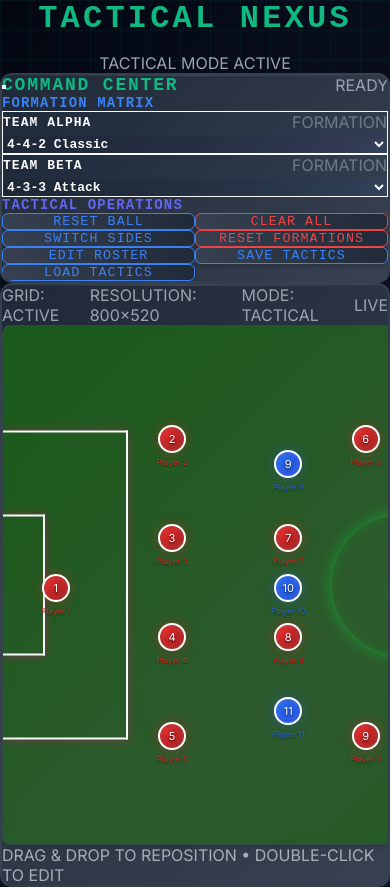
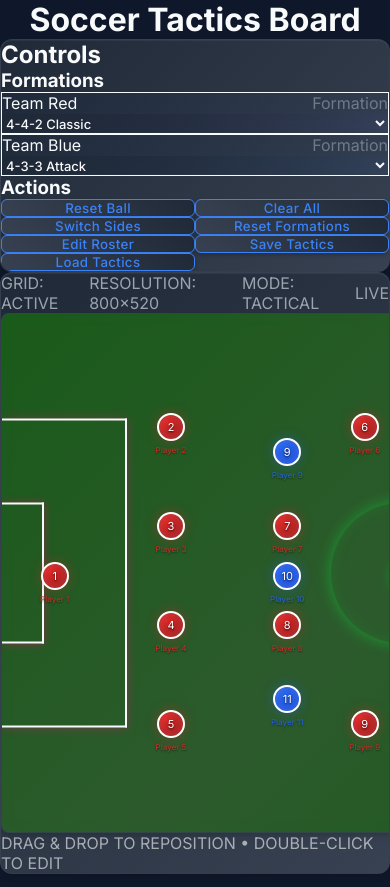
Before and after one commit to kaimrdth/Football-Board, a React (Vite) app: page / in a window 390 px wide. Built offline with nearby package versions, Linux system fonts and the light colour scheme.

Commit message:
update: 2025-08-04 12:49

```diff
--- a/src/App.tsx
+++ b/src/App.tsx
@@ -10,47 +10,17 @@ function App() {
 
   return (
     <div className="min-h-screen p-6 relative">
-      {/* Animated background elements */}
-      <div className="fixed top-0 left-0 w-full h-full pointer-events-none z-0">
-        <div className="absolute top-1/4 left-1/4 w-2 h-2 bg-green-400 rounded-full animate-pulse opacity-30" />
-        <div className="absolute top-3/4 right-1/3 w-1 h-1 bg-cyan-400 rounded-full animate-pulse opacity-40" style={{ animationDelay: '1s' }} />
-        <div className="absolute top-1/2 right-1/4 w-1.5 h-1.5 bg-pink-400 rounded-full animate-pulse opacity-25" style={{ animationDelay: '2s' }} />
-      </div>
 
       <div className="max-w-7xl mx-auto relative z-10">
         {/* Title header */}
         <div className="text-center mb-8 relative">
           <div className="inline-block relative">
-            <h1
-              style={{
-                color: 'var(--primary-accent)',
-                fontSize: '32px',
-                fontWeight: '700',
-                letterSpacing: '0.1em',
-                fontFamily: 'Orbitron, monospace',
-                textTransform: 'uppercase',
-                marginBottom: '12px'
-              }}
-            >
-              TACTICAL NEXUS
+            <h1 className="text-3xl font-bold text-green-600 mb-3">
+              Soccer Tactics Board
             </h1>
 
-            {/* Simple underline */}
-            <div className="flex justify-center mt-3">
-              <div
-                className="h-0.5 bg-gradient-to-r from-blue-400 to-green-400"
-                style={{ width: '80px' }}
-              />
-            </div>
           </div>
 
-          {/* Simple status indicator */}
-          <div className="flex justify-center mt-4 text-xs font-mono">
-            <div className="flex items-center gap-2">
-              <div className="w-1.5 h-1.5 bg-green-400 rounded-full" />
-              <span style={{ color: 'var(--text-secondary)' }}>TACTICAL MODE ACTIVE</span>
-            </div>
-          </div>
         </div>
 
         <DragContext>
--- a/src/components/Controls.tsx
+++ b/src/components/Controls.tsx
@@ -51,50 +51,18 @@ const Controls = React.memo(() => {
 
   return (
     <div className="neo-brutalist-panel p-6 mb-6">
-      {/* Header with animated elements */}
-      <div className="flex items-center justify-between mb-6">
-        <div className="flex items-center gap-4">
-          <div className="w-8 h-8 relative">
-            <div className="absolute inset-0 border-2 border-cyan-400 animate-spin" style={{ clipPath: 'polygon(0 0, 100% 0, 100% 50%, 0 50%)' }} />
-            <div className="absolute inset-0 border-2 border-pink-400 animate-spin" style={{ clipPath: 'polygon(0 50%, 100% 50%, 100% 100%, 0 100%)', animationDirection: 'reverse', animationDelay: '0.5s' }} />
-          </div>
-          <h2 className="" style={{
-            color: 'var(--primary-accent)',
-            fontSize: '18px',
-            fontWeight: '700',
-            letterSpacing: '0.1em',
-            fontFamily: 'Orbitron, monospace',
-            textTransform: 'uppercase'
-          }}>
-            COMMAND CENTER
-          </h2>
-        </div>
-
-        {/* Status indicators */}
-        <div className="flex items-center gap-3 text-xs font-mono">
-          <div className="flex items-center gap-1">
-            <div className="w-1.5 h-1.5 bg-green-400 rounded-full animate-pulse" />
-            <span style={{ color: 'var(--text-secondary)' }}>READY</span>
-          </div>
-        </div>
+      <div className="mb-6">
+        <h2 className="text-lg font-semibold text-green-600 mb-4">
+          Controls
+        </h2>
       </div>
 
       <div className="grid grid-cols-1 lg:grid-cols-2 gap-6">
         {/* Formation Controls */}
         <div className="space-y-4">
-          <div className="flex items-center gap-3 mb-4">
-            <div className="w-0.5 h-6 bg-gradient-to-b from-cyan-400 to-pink-400" />
-            <h3 style={{
-              color: 'var(--accent-blue)',
-              fontWeight: '600',
-              fontSize: '14px',
-              textTransform: 'uppercase',
-              letterSpacing: '0.08em',
-              fontFamily: 'Orbitron, monospace'
-            }}>
-              FORMATION MATRIX
-            </h3>
-          </div>
+          <h3 className="text-sm font-medium text-blue-400 mb-4">
+            Formations
+          </h3>
 
           <div className="space-y-4">
             <FormationSelector team="red" onFormationChange={handleFormationChange} />
@@ -104,28 +72,18 @@ const Controls = React.memo(() => {
 
         {/* Action Controls */}
         <div className="space-y-4">
-          <div className="flex items-center gap-3 mb-4">
-            <div className="w-0.5 h-6 bg-gradient-to-b from-pink-400 to-green-400" />
-            <h3 style={{
-              color: 'var(--secondary-accent)',
-              fontWeight: '600',
-              fontSize: '14px',
-              textTransform: 'uppercase',
-              letterSpacing: '0.08em',
-              fontFamily: 'Orbitron, monospace'
-            }}>
-              TACTICAL OPERATIONS
-            </h3>
-          </div>
+          <h3 className="text-sm font-medium text-purple-400 mb-4">
+            Actions
+          </h3>
 
           <div className="grid grid-cols-2 gap-4">
-            <ControlButton onClick={resetBall}>RESET BALL</ControlButton>
-            <ControlButton onClick={clearAll}>CLEAR ALL</ControlButton>
-            <ControlButton onClick={switchSides}>SWITCH SIDES</ControlButton>
-            <ControlButton onClick={resetFormations}>RESET FORMATIONS</ControlButton>
-            <ControlButton onClick={handleOpenRoster}>EDIT ROSTER</ControlButton>
-            <ControlButton onClick={handleOpenSave}>SAVE TACTICS</ControlButton>
-            <ControlButton onClick={handleOpenLoad}>LOAD TACTICS</ControlButton>
+            <ControlButton onClick={resetBall}>Reset Ball</ControlButton>
+            <ControlButton onClick={clearAll}>Clear All</ControlButton>
+            <ControlButton onClick={switchSides}>Switch Sides</ControlButton>
+            <ControlButton onClick={resetFormations}>Reset Formations</ControlButton>
+            <ControlButton onClick={handleOpenRoster}>Edit Roster</ControlButton>
+            <ControlButton onClick={handleOpenSave}>Save Tactics</ControlButton>
+            <ControlButton onClick={handleOpenLoad}>Load Tactics</ControlButton>
           </div>
         </div>
       </div>
@@ -159,7 +117,7 @@ const FormationSelector = React.memo(({ team, onFormationChange }: FormationSele
   const formations: FormationType[] = ['4-4-2', '4-3-3', '3-5-2', '5-3-2', '4-2-3-1'];
 
   const teamColor = team === 'red' ? 'var(--secondary-neon)' : 'var(--accent-cyan)';
-  const teamName = team === 'red' ? 'ALPHA' : 'BETA';
+  const teamName = team === 'red' ? 'Red' : 'Blue';
 
   return (
     <div className="relative p-4 border rounded-lg" style={{
@@ -177,20 +135,13 @@ const FormationSelector = React.memo(({ team, onFormationChange }: FormationSele
               boxShadow: `0 0 8px ${teamColor}`
             }}
           />
-          <span style={{
-            color: teamColor,
-            fontWeight: '600',
-            textTransform: 'uppercase',
-            fontSize: '13px',
-            letterSpacing: '0.08em',
-            fontFamily: 'Orbitron, monospace'
-          }}>
-            TEAM {teamName}
+          <span className="font-medium text-sm" style={{ color: teamColor }}>
+            Team {teamName}
           </span>
         </div>
 
-        <div className="text-xs font-mono opacity-60" style={{ color: 'var(--text-secondary)' }}>
-          FORMATION
+        <div className="text-xs opacity-60" style={{ color: 'var(--text-secondary)' }}>
+          Formation
         </div>
       </div>
 
@@ -201,8 +152,7 @@ const FormationSelector = React.memo(({ team, onFormationChange }: FormationSele
           border: `1px solid ${teamColor}`,
           color: 'var(--text-primary)',
           fontSize: '13px',
-          fontWeight: '600',
-          fontFamily: 'Orbitron, monospace',
+          fontWeight: '500',
           outline: 'none',
           borderRadius: '4px'
         }}
@@ -215,8 +165,7 @@ const FormationSelector = React.memo(({ team, onFormationChange }: FormationSele
             value={formation}
             style={{
               backgroundColor: 'var(--surface-1)',
-              color: 'var(--text-primary)',
-              fontFamily: 'Orbitron, monospace'
+              color: 'var(--text-primary)'
             }}
           >
             {getFormationName(formation)}
@@ -253,8 +202,6 @@ const ControlButton = React.memo(({ children, onClick }: ControlButtonProps) =>
           : `linear-gradient(45deg, var(--surface-2), var(--surface-1))`,
         border: `1px solid ${isHovered ? buttonHoverColor : buttonColor}`,
         color: isHovered ? 'var(--bg-dark)' : buttonColor,
-        fontFamily: 'Orbitron, monospace',
-        letterSpacing: '0.08em',
         boxShadow: isHovered
           ? `0 2px 8px ${buttonColor}40, inset 0 0 10px rgba(255, 255, 255, 0.1)`
           : `0 2px 4px rgba(0, 0, 0, 0.2)`,
--- a/src/index.css
+++ b/src/index.css
@@ -1,4 +1,4 @@
-@import url('https://fonts.googleapis.com/css2?family=Inter:wght@400;500;600;700&family=JetBrains+Mono:wght@400;500;600&display=swap');
+@import url('https://fonts.googleapis.com/css2?family=Inter:wght@400;500;600;700&display=swap');
 
 @tailwind base;
 @tailwind components;
@@ -29,32 +29,14 @@
 
   body {
     font-family: 'Inter', system-ui, -apple-system, sans-serif;
-    background:
-      radial-gradient(circle at 20% 80%, rgba(16, 185, 129, 0.015) 0%, transparent 50%),
-      radial-gradient(circle at 80% 20%, rgba(99, 102, 241, 0.015) 0%, transparent 50%),
-      linear-gradient(135deg, var(--bg-darker) 0%, var(--bg-dark) 100%);
+    background: var(--bg-dark);
     color: var(--text-primary);
     min-height: 100vh;
     overflow-x: hidden;
-    position: relative;
     -webkit-font-smoothing: antialiased;
     -moz-osx-font-smoothing: grayscale;
   }
 
-  body::before {
-    content: '';
-    position: fixed;
-    top: 0;
-    left: 0;
-    width: 100%;
-    height: 100%;
-    background-image:
-      linear-gradient(90deg, var(--grid-color) 1px, transparent 1px),
-      linear-gradient(var(--grid-color) 1px, transparent 1px);
-    background-size: 50px 50px;
-    pointer-events: none;
-    z-index: -1;
-  }
 }
 
 @layer components {
@@ -71,16 +53,6 @@
     backdrop-filter: blur(8px);
   }
 
-  .neo-brutalist-panel::before {
-    content: '';
-    position: absolute;
-    top: 0;
-    left: 0;
-    right: 0;
-    height: 1px;
-    background: linear-gradient(90deg, transparent, var(--primary-accent), transparent);
-    opacity: 0.3;
-  }
 
   .retro-button {
     font-family: 'Inter', system-ui, sans-serif;
@@ -108,20 +80,6 @@
     transform: translateY(-1px);
   }
 
-  .retro-button::before {
-    content: '';
-    position: absolute;
-    top: 0;
-    left: -100%;
-    width: 100%;
-    height: 100%;
-    background: linear-gradient(90deg, transparent, rgba(255, 255, 255, 0.2), transparent);
-    transition: left 0.5s;
-  }
-
-  .retro-button:hover::before {
-    left: 100%;
-  }
 
   .pitch-neo {
     background:
@@ -142,18 +100,6 @@
     position: relative;
   }
 
-  .pitch-neo::after {
-    content: 'Football Tactics';
-    position: absolute;
-    top: -28px;
-    left: 0;
-    font-family: 'Inter', system-ui, sans-serif;
-    font-size: 12px;
-    font-weight: 500;
-    color: var(--text-secondary);
-    letter-spacing: 0.05em;
-    opacity: 0.7;
-  }
 
   .player-neo {
     background: conic-gradient(from 0deg, var(--secondary-accent), var(--accent-blue), var(--secondary-accent));
@@ -221,137 +167,7 @@
     animation: scan 2s linear infinite;
   }
 
-  .glitch-text {
-    position: relative;
-    color: var(--text-primary);
-    font-family: 'Orbitron', monospace;
-  }
-
-  .glitch-text::before,
-  .glitch-text::after {
-    content: attr(data-text);
-    position: absolute;
-    top: 0;
-    left: 0;
-    width: 100%;
-    height: 100%;
-  }
-
-  .glitch-text::before {
-    animation: glitch-1 2s infinite;
-    color: var(--secondary-neon);
-    z-index: -1;
-  }
-
-  .glitch-text::after {
-    animation: glitch-2 2s infinite;
-    color: var(--accent-cyan);
-    z-index: -2;
-  }
 }
 
 @layer utilities {
-  .neon-glow {
-    text-shadow:
-      0 0 5px currentColor,
-      0 0 10px currentColor,
-      0 0 15px currentColor;
-  }
-
-  .data-grid {
-    background-image:
-      linear-gradient(var(--grid-color) 1px, transparent 1px),
-      linear-gradient(90deg, var(--grid-color) 1px, transparent 1px);
-    background-size: 20px 20px;
-  }
 }
-
-@keyframes scan {
-  0% { transform: translateX(-100%); }
-  100% { transform: translateX(100vw); }
-}
-
-@keyframes glitch-1 {
-  0%, 100% { transform: translate(0); }
-  20% { transform: translate(-2px, 2px); }
-  40% { transform: translate(-2px, -2px); }
-  60% { transform: translate(2px, 2px); }
-  80% { transform: translate(2px, -2px); }
-}
-
-@keyframes glitch-2 {
-  0%, 100% { transform: translate(0); }
-  20% { transform: translate(2px, 0); }
-  40% { transform: translate(-2px, 0); }
-  60% { transform: translate(0, 2px); }
-  80% { transform: translate(0, -2px); }
-}
-
-@keyframes pulse-neon {
-  0%, 100% {
-    box-shadow: 0 0 5px currentColor;
-  }
-  50% {
-    box-shadow:
-      0 0 5px currentColor,
-      0 0 15px currentColor,
-      0 0 25px currentColor;
-  }
-}
-
-@keyframes float {
-  0%, 100% { transform: translateY(0px); }
-  50% { transform: translateY(-10px); }
-}
-
-@keyframes matrix-rain {
-  0% { transform: translateY(-100vh); opacity: 0; }
-  10% { opacity: 1; }
-  90% { opacity: 1; }
-  100% { transform: translateY(100vh); opacity: 0; }
-}
-
-@keyframes energy-pulse {
-  0%, 100% {
-    box-shadow: 0 0 5px currentColor;
-    transform: scale(1);
-  }
-  50% {
-    box-shadow:
-      0 0 20px currentColor,
-      0 0 40px currentColor,
-      inset 0 0 10px currentColor;
-    transform: scale(1.05);
-  }
-}
-
-@keyframes hologram {
-  0%, 100% { opacity: 0.8; transform: translateX(0); }
-  25% { opacity: 0.9; transform: translateX(1px); }
-  50% { opacity: 0.7; transform: translateX(-1px); }
-  75% { opacity: 0.95; transform: translateX(0.5px); }
-}
-
-@keyframes tactical-scan {
-  0% { transform: scaleX(0); opacity: 0; }
-  50% { opacity: 1; }
-  100% { transform: scaleX(1); opacity: 0; }
-}
-
-/* Responsive breakpoints for mobile */
-@media (max-width: 768px) {
-  :root {
-    --grid-size: 30px;
-  }
-
-  body::before {
-    background-size: 30px 30px;
-  }
-
-  .neo-brutalist-panel {
-    border-width: 2px;
-    box-shadow:
-      4px 4px 0 var(--primary-neon),
-      0 0 10px rgba(0, 255, 65, 0.2);
-  }
-}
```
